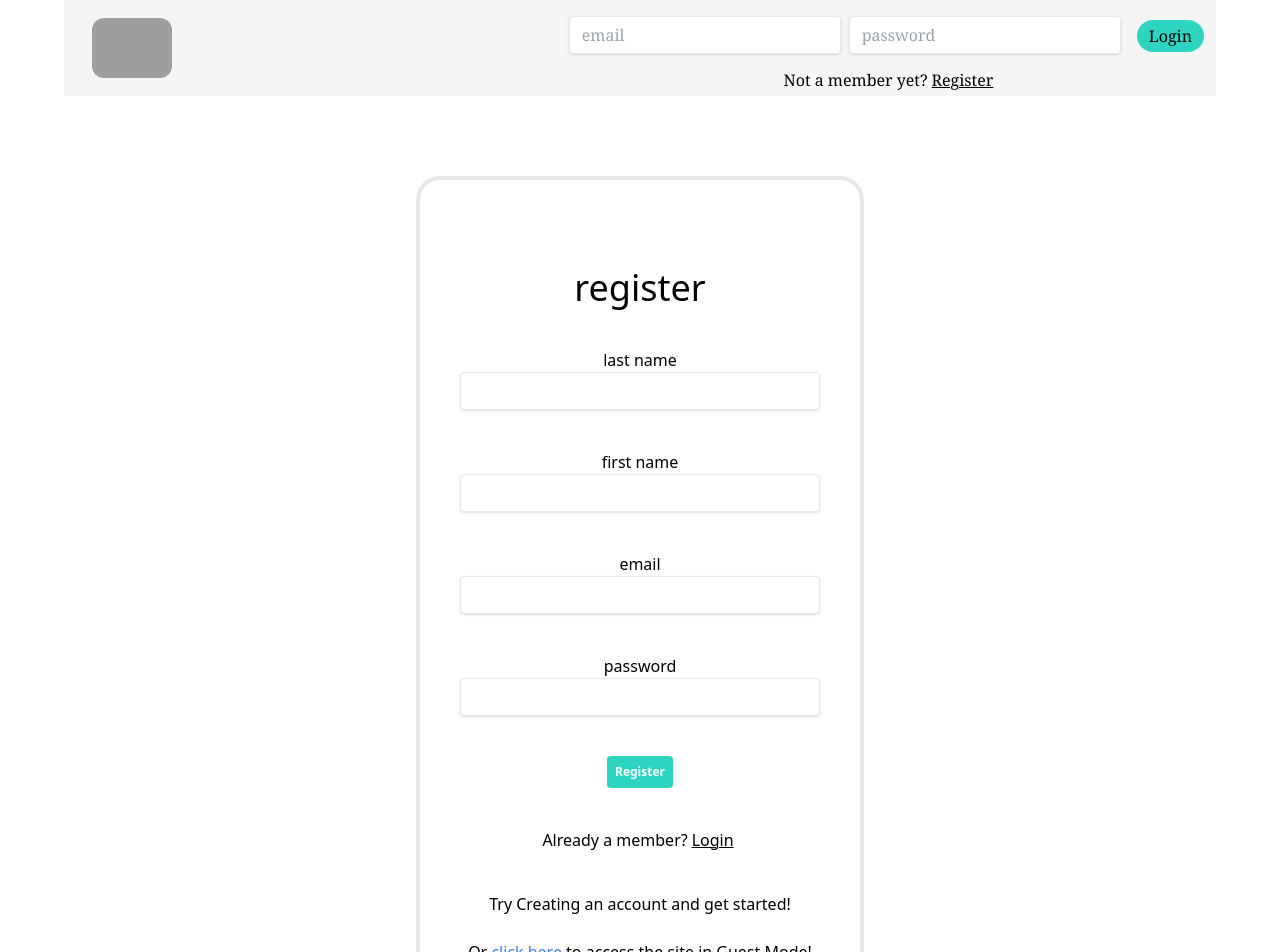
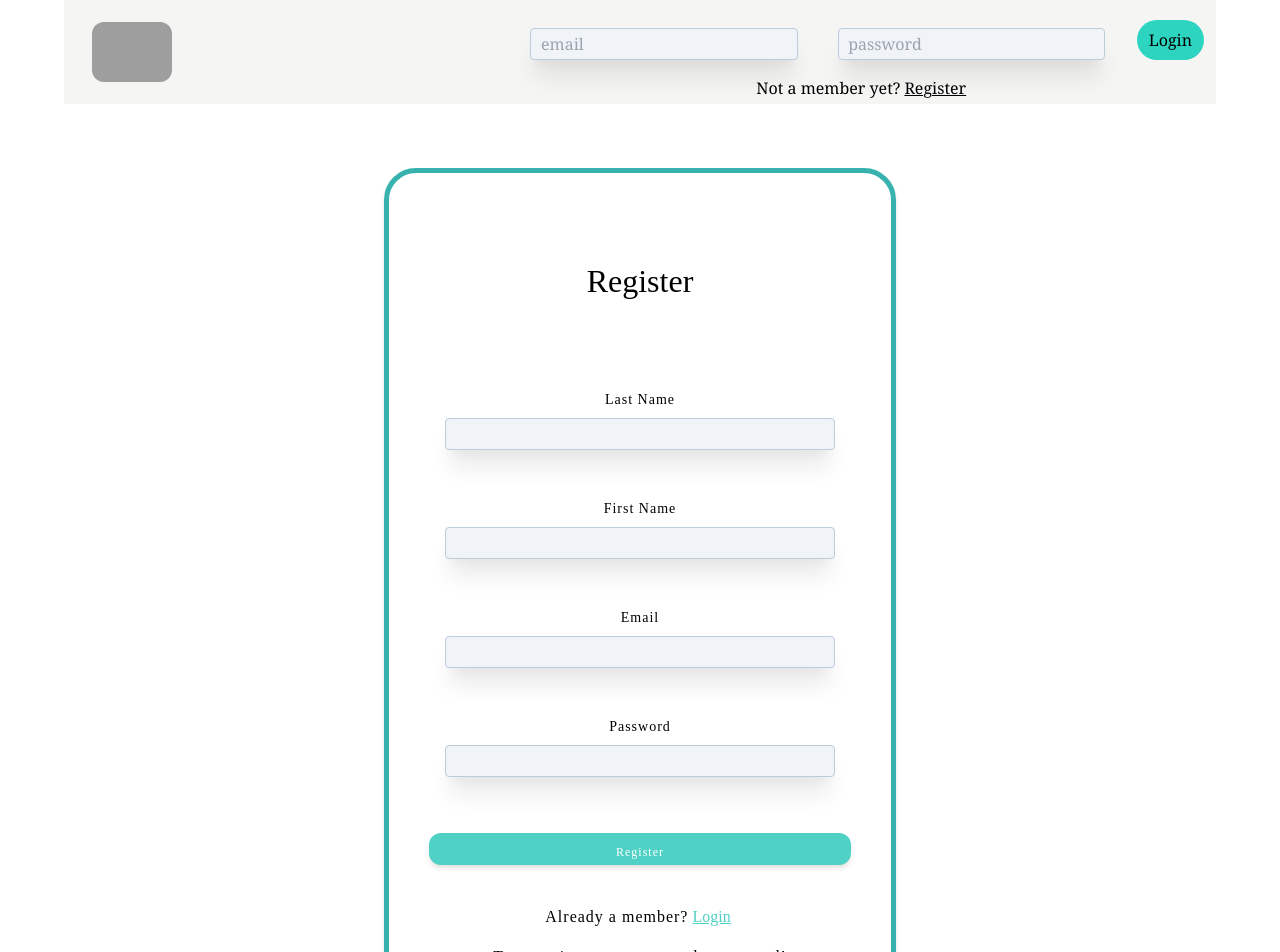
Before and after one commit to sujithvarughese/bookshelf-app, a React (Vite) app in the folder client/: page /register in a window 1280 px wide. Shown: the top 952 px of the page. Built offline with nearby package versions, Linux system fonts and the light colour scheme; grey boxes are pictures that could not be loaded.

Commit message:
styling updates

```diff
--- a/client/src/components/BookDB.jsx
+++ b/client/src/components/BookDB.jsx
@@ -85,12 +85,12 @@ const BookDB = (book) => {
 						{
 							editMode ?
 								/* Edit view will change book details to editable form */
-								<form className="px-2" onSubmit={handleSubmit}>
+								<form className="edit-form" onSubmit={handleSubmit}>
 
-									<div className="flex">
+									<div className="flex justify-between">
 										<div className="text-sm flex">
 
-											<label htmlFor="status" className="form-label">
+											<label htmlFor="status" className="form-label mt-4">
 												Status:
 											</label>
 
@@ -98,7 +98,7 @@ const BookDB = (book) => {
 												name="status"
 												value={values.status}
 												onChange={handleChange}
-												className="form-select w-1/2 mb-1"
+												className="form-select"
 											>
 												<option value="unread">unread</option>
 												<option value="completed">completed</option>
@@ -107,15 +107,15 @@ const BookDB = (book) => {
 
 										</div>
 
-										<div className="text-sm flex">
-											<label htmlFor="userRating" className="form-label">
+										<div className="text-xs flex">
+											<label htmlFor="userRating" className="form-label mt-4">
 												Rating:
 											</label>
 											<select
 												name="userRating"
 												value={values.userRating}
 												onChange={handleChange}
-												className="form-select mb-1"
+												className="form-select"
 											>
 												<option value={1}>1</option>
 												<option value={2}>2</option>
@@ -132,16 +132,16 @@ const BookDB = (book) => {
 									</div>
 
 
-									<div className="text-sm">
+									<div className="text-sm mt-1">
 										<label htmlFor="notes">Notes: </label>
 										<textarea
-											className="bg-color-grey shadow appearance-none border rounded w-full py-2 px-3 text-gray-700 leading-tight focus:outline-none focus:shadow-outline"
+											className="form-textarea"
 											name="notes" rows={8} value={values.notes} onChange={handleChange} />
 									</div>
 
 
 									<button
-										className="mx-6 my-1.5 text-white py-1 px-8 bg-teal-400 rounded-lg hover:text-black text-white font-bold ">Save
+										className="btn">Save
 									</button>
 								</form>
 								:
@@ -202,6 +202,7 @@ const BookDB = (book) => {
 					:
 					/* book basic view */
 					<div className="flex flex-col py-12 hover:bg-gray-200">
+
 						<div className="py-8">
 							<img
 								className="h-64 w-40 mx-auto rounded-lg shadow-md"
@@ -227,7 +228,7 @@ const BookDB = (book) => {
 						</div>
 
 						<a href={previewURL} target="_blank" rel="noreferrer"
-						   className="bg-teal-400 m-4 z-10 hover:cursor-pointer hover:bg-blue-700 text-white font-bold py-2 px-2 rounded text-xs">Show
+						   className="btn z-10 font-bold mx-16">Show
 							preview
 						</a>
 					</div>
--- a/client/src/components/BookshelfPreview.jsx
+++ b/client/src/components/BookshelfPreview.jsx
@@ -1,5 +1,5 @@
 import { useNavigate } from "react-router-dom";
-import bookshelfImages from "../../public/index.js";
+import bookshelfImages from "../assets/images/bookshelves/index.js";
 
 const BookshelfPreview = (bookshelf) => {
 
--- a/client/src/components/GuestLogin.jsx
+++ b/client/src/components/GuestLogin.jsx
@@ -14,9 +14,9 @@ const GuestLogin = () => {
 
 	return (
 		<div className="flex flex-col gap-6">
-			<div>Try Creating an account and get started!</div>
-			<div>
-				Or <button className="underline text-blue-500 hover:cursor-pointer hover:text-cyan-500"
+			<div className="text">Try creating an account and get started!</div>
+			<div className="text text-xl">
+				Or <button className="link"
 				           onClick={guestLogin}>click here</button> to access the site in Guest Mode!
 			</div>
 		</div>
--- a/client/src/components/forms/FormRow.jsx
+++ b/client/src/components/forms/FormRow.jsx
@@ -1,11 +1,11 @@
 const FormRow = ({ labelText, placeholder, type, name, value, handleChange }) => {
 
 	return (
-		<div className="">
+		<div className="form-row">
 
 			<label
 				htmlFor={name}
-				className="mt-3 block"
+				className="form-label"
 			>
 				{labelText}
 			</label>
@@ -16,7 +16,7 @@ const FormRow = ({ labelText, placeholder, type, name, value, handleChange }) =>
 				value={value}
 				onChange={handleChange}
 				placeholder={placeholder}
-				className="bg-color-grey shadow appearance-none border rounded w-full py-2 px-3 text-gray-700 leading-tight focus:outline-none focus:shadow-outline"
+				className="form-input"
 
 			/>
 
--- a/client/src/components/forms/NewBookshelfForm.jsx
+++ b/client/src/components/forms/NewBookshelfForm.jsx
@@ -28,8 +28,9 @@ const NewBookshelfForm = () => {
 	return (
 
 		<form className="flex gap-6" onSubmit={handleSubmit}>
+			<label htmlFor="name" className="form-label ">Create new bookshelf: </label>
 			<input
-				className="shadow appearance-none border rounded w-full py-2 px-3 text-gray-700 leading-tight focus:outline-none focus:shadow-outline"
+				className="form-input"
 				type="text"
 				name="name"
 				placeholder="New Bookshelf Name"
@@ -37,10 +38,10 @@ const NewBookshelfForm = () => {
 				onChange={handleChange}
 			/>
 
-			<button className="bg-teal-400 hover:bg-blue-700 text-white font-bold py-1 px-2 rounded text-xs"
+			<button className="btn"
 			        type="submit"
 			>
-				create bookshelf
+				create!
 			</button>
 		</form>
 
--- a/client/src/index.css
+++ b/client/src/index.css
@@ -2,6 +2,105 @@
 @tailwind components;
 @tailwind utilities;
 
+:root {
+    --color-light: #4fd1c5;
+    --color: #38b2ac;
+    --color-dark: #285e61;
+}
+
+body {
+    font-family: "Damascus";
+}
+
+.title {
+    font-size: 3rem; /* 48px */
+    line-height: 1;
+    padding: 1.25rem; /* 20px */
+    text-align: center;
+    text-transform: capitalize;
+}
+
+.form {
+    background: #fff;
+    border-radius: 2rem;
+    margin: 4rem auto;
+    border: 5px solid var(--color);
+    box-shadow: 0 4px 6px -1px rgba(0, 0, 0, 0.1),
+    0 2px 4px -1px rgba(0, 0, 0, 0.06);
+    padding: 4rem 2.5rem;
+    transition: 0.3s ease-in-out all;
+}
+
+.form-content {
+    display: grid;
+    gap: 1rem; /* 32px */
+    padding-top: 3rem; /* 48px */
+    padding-bottom: 3rem; /* 48px */
+}
+
+.form:hover {
+    box-shadow: 0 20px 25px -5px rgba(0, 0, 0, 0.1),
+    0 10px 10px -5px rgba(0, 0, 0, 0.04);
+}
+
+.form-label {
+    display: block;
+    font-size: 0.875rem;
+    margin-bottom: 0.5rem;
+    text-transform: capitalize;
+    letter-spacing: 1px;
+}
+
+.form-input,
+.form-textarea,
+.form-select {
+    width: 100%;
+    padding: 0.6rem;
+    border-radius: 0.25rem;
+    background: #f0f4f8;
+    border: 1px solid #bcccdc;
+    box-shadow: 0 20px 25px -5px rgba(0, 0, 0, 0.1),
+    0 10px 10px -5px rgba(0, 0, 0, 0.04)
+}
+
+.form-input,
+.form-select,
+.btn-block {
+    height: 32px;
+}
+
+.form-row {
+    margin: 1rem;
+}
+
+.form-textarea {
+    height: 7rem;
+}
+
+::placeholder {
+    font-family: inherit;
+    color: #829ab1;
+}
+
+.form-alert {
+    color: #842029;
+    letter-spacing: 1px;
+    text-transform: capitalize;
+}
+
+.form-title {
+    font-size: 2rem; /* 48px */
+    text-transform: capitalize;
+    padding: 1.25rem; /* 20px */
+    text-align: center;
+}
+
+.edit-form {
+    background: #fff;
+    margin: auto;
+    padding: 1rem .5rem;
+    transition: 0.3s ease-in-out all;
+}
 
 .loading {
     width: 6rem;
@@ -12,6 +111,61 @@
     animation: spinner 2s linear infinite;
 }
 
+.btn {
+    cursor: pointer;
+    color: #fff;
+    font-size: 12px;
+    background: var(--color-light);
+    border: transparent;
+    border-radius: 0.75rem;
+    letter-spacing: 1px;
+    padding: 0.6rem 0.75rem;
+    box-shadow: 0 4px 6px -1px rgba(0, 0, 0, 0.1),
+    0 2px 4px -1px rgba(0, 0, 0, 0.06);
+    transition: 0.3s ease-in-out all;
+    text-transform: capitalize;
+    display: inline-block;
+    height: 32px;
+}
+
+.btn-cancel {
+    margin-top: 10px;
+    cursor: pointer;
+    font-weight: 500;
+    padding: 11px 28px;
+    border-radius: 12px;
+    font-size: 0.8rem;
+    border: none;
+    color: #2c3e50;
+    background: #fcfcfc;
+    transition: all 0.25s ease;
+}
+
+.btn:hover {
+    background: var(--color-dark);
+    box-shadow: 0 10px 15px -3px rgba(0, 0, 0, 0.1),
+    0 4px 6px -2px rgba(0, 0, 0, 0.05);
+}
+
+.link {
+    color: var(--color-light);
+    text-decoration: underline;
+
+}
+
+.link:hover {
+    color: var(--color-dark);
+}
+
+.text {
+    margin-bottom: 0.5rem;
+    letter-spacing: 1px;
+}
+
+.card {
+
+}
+
 @keyframes spinner {
     to {
         transform: rotate(360deg);
--- a/client/src/pages/Discover.jsx
+++ b/client/src/pages/Discover.jsx
@@ -45,13 +45,13 @@ const Discover = () => {
 
 			<div className="w-1/2 mx-auto my-12">
 
-				<div className="text-4xl m-8">Discover</div>
-
+				<div className="text-4xl my-8">Discover</div>
+				<div className="text pb-8">Search for any book by subject!</div>
 				{/* search bar to discover by genre */}
 
 				<form className="flex gap-6" onSubmit={handleSubmit}>
 					<input
-						className="shadow appearance-none border rounded w-full py-2 px-3 text-gray-700 leading-tight focus:outline-none focus:shadow-outline"
+						className="form-input"
 						type="text"
 						placeholder="Search subject"
 						value={values}
@@ -60,7 +60,7 @@ const Discover = () => {
 						}}
 					/>
 					<button
-						className="bg-teal-400 hover:bg-blue-700 text-white font-bold py-2 px-2 rounded text-xs"
+						className="btn"
 						type="submit"
 					>
 						search
--- a/client/src/pages/Library.jsx
+++ b/client/src/pages/Library.jsx
@@ -17,7 +17,7 @@ const Library = () => {
 			<div className="w-1/2 mx-auto my-12">
 				<div className="text-4xl m-8">My Library</div>
 			</div>
-
+			<div className="text">Browse your collection! Click any title to get more info!</div>
 			{isLoading && <Loading />}
 
 			<div
--- a/client/src/pages/Login.jsx
+++ b/client/src/pages/Login.jsx
@@ -33,25 +33,26 @@ const Login = () => {
 
 
 	return (
-		<form onSubmit={handleSubmit} className="border-solid border-4 rounded-3xl w-11/12 my-20 mx-auto py-14 max-w-md">
+		<form onSubmit={handleSubmit}
+		      className="form max-w-lg">
 
-			<div className="text-4xl m-8">Login</div>
+			<div className="form-title">Login</div>
 
-			<div className="m-10 space-y-10">
+			<div className="form-content">
 				<FormRow labelText="email" type="email" name="email" value={values.email} handleChange={handleChange} />
 
 				<FormRow labelText="password" type="password" name="password" value={values.password}
 				         handleChange={handleChange} />
 
 				<button type="submit"
-				        className="bg-teal-400 hover:bg-blue-700 text-white font-bold py-2 px-2 rounded text-xs">
+				        className="btn my-6">
 					Login
 				</button>
 
 				<div>
-					<span>Not a Member Yet?</span>
-					<NavLink className="underline decoration-1 hover:text-teal-500 px-1"
-					         to="/register">Register</NavLink>
+					<span className="decoration-none">Not a member yet?  </span>
+					<NavLink className="link"
+					         to="/register"> Register</NavLink>
 				</div>
 			</div>
 
--- a/client/src/pages/Register.jsx
+++ b/client/src/pages/Register.jsx
@@ -46,11 +46,10 @@ const Register = () => {
 	}, [user]);
 
 	return (
-		<form onSubmit={handleSubmit} className="border-solid border-4 rounded-3xl w-11/12 my-20 mx-auto py-14 max-w-md">
+		<form onSubmit={handleSubmit} className="form max-w-lg">
 
-			<div className="text-4xl m-8">register</div>
-
-			<div className="m-10 space-y-10">
+			<div className="form-title">register</div>
+			<div className="form-content">
 				<FormRow labelText="last name" type="text" name="lastName" value={values.lastName}
 				         handleChange={handleChange} />
 
@@ -62,15 +61,11 @@ const Register = () => {
 				<FormRow labelText="password" type="password" name="password" value={values.password}
 				         handleChange={handleChange} />
 
-				<button type="submit"
-				        className="bg-teal-400 hover:bg-blue-700 text-white font-bold py-2 px-2 rounded text-xs">
-					Register
-				</button>
+				<button type="submit" className="btn my-6">Register</button>
 
 				<div>
-					<span>Already a member?</span>
-					<NavLink className="underline decoration-1 hover:text-teal-500 px-1"
-					         to="/login">Login</NavLink>
+					<span className="text">Already a member?</span>
+					<NavLink className="link px-1" to="/login">Login</NavLink>
 				</div>
 
 				<GuestLogin />
```
